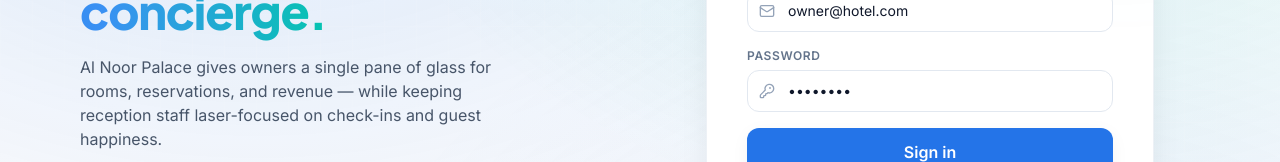
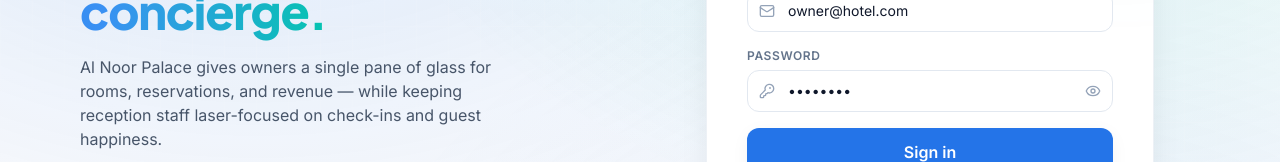
Before and after one commit to Cgihasan/hotel-app, a Next.js app: page /login in a window 1280 px wide. Shown: the part 326-488 px from the top of the page. Built offline with nearby package versions, Linux system fonts and the light colour scheme.

Commit message:
login page updated

```diff
--- a/src/app/login/page.tsx
+++ b/src/app/login/page.tsx
@@ -3,7 +3,7 @@
 import { motion } from 'framer-motion';
 import { useRouter } from 'next/navigation';
 import { useEffect, useState } from 'react';
-import { Hotel, KeyRound, Mail, ShieldCheck, Sparkles } from 'lucide-react';
+import { Eye, EyeOff, Hotel, KeyRound, Mail, ShieldCheck, Sparkles } from 'lucide-react';
 import toast from 'react-hot-toast';
 import { useAuth } from '@/context/AuthContext';
 import { Button } from '@/components/ui/Button';
@@ -15,6 +15,7 @@
   const [email, setEmail] = useState('owner@hotel.com');
   const [password, setPassword] = useState('demo1234');
   const [loading, setLoading] = useState(false);
+  const [showPassword, setShowPassword] = useState(false);
 
   useEffect(() => {
     if (isHydrated && user) router.replace('/dashboard');
@@ -140,13 +141,21 @@
                     <div className="relative">
                       <KeyRound className="pointer-events-none absolute left-3 top-1/2 h-4 w-4 -translate-y-1/2 text-slate-400" />
                       <input
-                        type="password"
-                        className="input pl-10"
+                        type={showPassword ? 'text' : 'password'}
+                        className="input pl-10 pr-10"
                         placeholder="••••••••"
                         value={password}
                         onChange={(e) => setPassword(e.target.value)}
                         required
                       />
+                      <button
+                        type="button"
+                        onClick={() => setShowPassword(!showPassword)}
+                        className="absolute right-3 top-1/2 -translate-y-1/2 text-slate-400 hover:text-slate-600 dark:hover:text-slate-200"
+                        tabIndex={-1}
+                      >
+                        {showPassword ? <EyeOff className="h-4 w-4" /> : <Eye className="h-4 w-4" />}
+                      </button>
                     </div>
                   </div>
 
```
